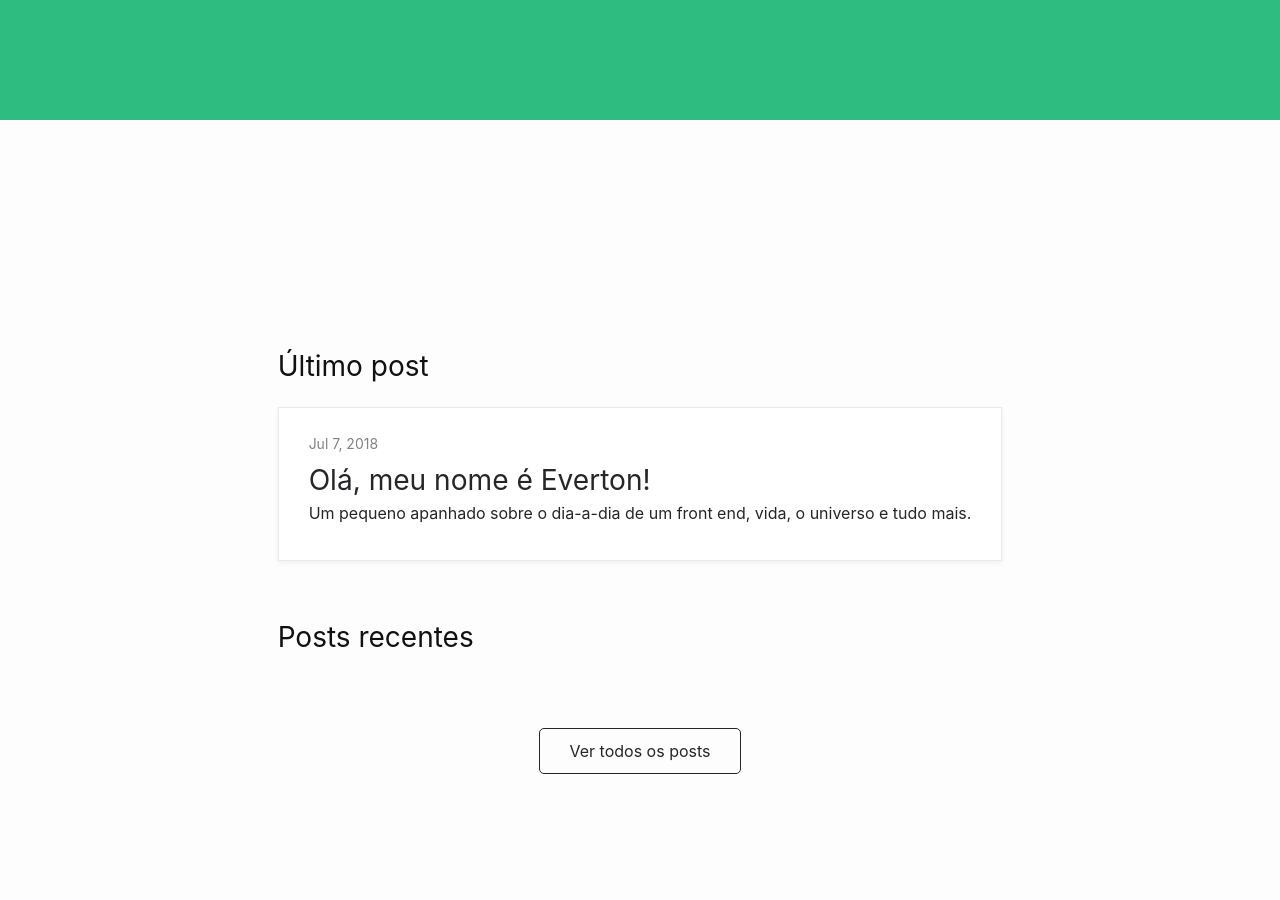
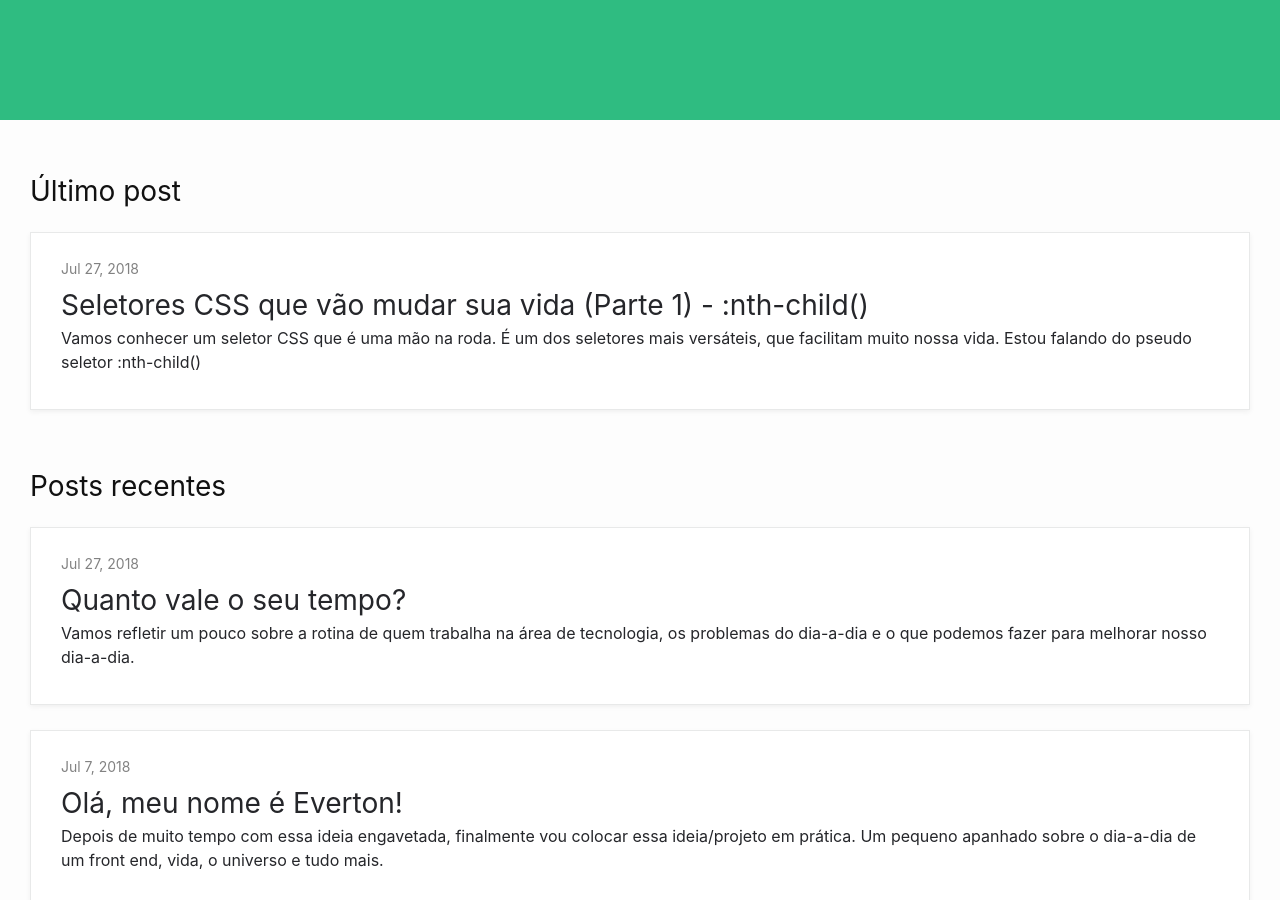
Before and after one commit to evertonstrack/blog.evertonstrack.com.br, a Jekyll site: the page built from index.md, in a window 1280 px wide and 900 px high, scrolled down 836 px. Built offline with Jekyll 4.4.1, drawn with Linux system fonts in a browser that asks for light colours; some of the changed lines change nothing that is shown.

Commit message:
2 new posts

```diff
--- a/_posts/2018-07-20-ola-meu-nome-e-everton.markdown
+++ b/_posts/2018-07-07-ola-meu-nome-e-everton.markdown
@@ -1,10 +1,11 @@
 ---
 layout: post
 title:  "Olá, meu nome é Everton!"
-description: "Um pequeno apanhado sobre o dia-a-dia de um front end, vida, o universo e tudo mais."
+description: "Depois de muito tempo com essa ideia engavetada, finalmente vou colocar essa ideia/projeto em prática. Um pequeno apanhado sobre o dia-a-dia de um front end, vida, o universo e tudo mais."
 date:   2018-07-07 13:44:09 -0300
 color: yellow
-color-code: #f3df49
+theme-color: "#f3df49"
+tags:
 image: /assets/images/evertonstrack.jpg
 ---
 
--- /dev/null
+++ b/_posts/2018-07-17-quanto-vale-o-seu-tempo.markdown
@@ -0,0 +1,109 @@
+---
+layout: post
+title:  "Quanto vale o seu tempo?"
+description: "Vamos refletir um pouco sobre a rotina de quem trabalha na área de tecnologia, os problemas do dia-a-dia e o que podemos fazer para melhorar nosso dia-a-dia."
+date:   2018-07-26 21:58:09 -0300
+bodyClass: post-life
+theme-color: "#4ABDAC"
+tags: ['life']
+image: /assets/images/evertonstrack.jpg
+---
+
+A rotina de quem trabalha na área de tecnologia é, na maioria das vezes, muito estressante. Seja pelo trabalho em si, pelos problemas do dia-a-dia, ou por todo o entorno deste trabalho.
+
+Vamos refletir um pouco sobre isso e sobre o que podemos fazer para melhorar nosso dia-a-dia.
+
+
+## **O problema**
+
+Você já deve ter pensado muitas vezes que não aguenta mais o seu trabalho, essa rotina diária, que tudo isso te estressa muito, certo?
+
+Provavelmente acertei, então vamos fazer uma pequena reflexão. Você já parou para pensar e tentar descobrir onde está e qual é o verdadeiro problema?
+
+Vejamos aqui alguns possíveis vilões:
+
+
+- Não trabalho com o que gosto;
+- Não me encaixo no modo de gestão da empresa que eu trabalho;
+- Meu salário não é compatível;
+- Só *"apago incêndios"* o tempo todo;
+
+Você já se encaixou em alguma das opções acima? Se sim, tem certeza que alguma dessas opções é o real problema?
+
+Vamos pensar aqui em algumas coisas que giram entorno do seu trabalho, mas que talvez você não tenha considerado com devida relevância:
+
+
+- Deslocamento diário;
+- Trânsito;
+- Hábitos alimentares;
+- Saúde mental/Esgotamento mental;
+
+Quero focar em alguns desses itens, pois eles podem ser grande parte do problema, ou em alguns casos, podem ser o problema.
+
+Então, finalizamos a primeira etapa, identificamos o problema.
+
+
+## **Identifiquei o problema, e agora?**
+
+Após fazer a análise do seu dia-a-dia e identificar o problema, vamos tentar resolver cada um dos itens.
+
+**Deslocamento diário e trânsito**
+
+Pode parecer óbvio, mas tente encontrar um trabalho perto de onde você mora, ou morar perto do seu trabalho. Caso nenhum dos dois seja possível, você pode tentar uma solução intermediária, como por exemplo: negociar para trabalhar remoto alguns dias.  Um ou dois dias de trabalho remoto por semana fazem uma grande diferença.
+
+O trabalho remoto ainda é um assunto delicado no Brasil, todas as experiências que tive foram um pouco frustrantes. Na maioria das situações as empresas não estão preparadas para essa modalidade, já em outros casos, seu chefe e alguns colegas de trabalho pensam que você fica sem fazer nada quando está remoto, mesmo que as suas entregas digam o contrário.
+
+Com relação ao trânsito, com as questões abordadas acima, podemos combater os 2 problemas ao mesmo tempo. Caso nenhuma delas seja possível, você pode tentar um horário alternativo. Chegar mais cedo e sair mais cedo ou chegar mais tarde e sair mais tarde pode resultar em uma melhora considerável na sua qualidade de vida, e é algo relativamente mais fácil de negociar na sua empresa.
+
+Desta forma, você consegue fugir do trânsito e por consequência diminuir seu tempo de deslocamento. Não tem mágica aqui. Tente diminuir o seu tempo de deslocamento e fuja o quanto puder do trânsito.
+
+**Hábitos Alimentares e Saúde Mental**
+
+A saúde deve ser sempre assunto recorrente na pauta, no trabalho, na vida e por isso gostaria de destacar a importância do que tanto chamamos de qualidade de vida. O seu trabalho proporciona vale-refeição e/ou vale-alimentação? Se não, uma dica seria tentar incluir mais benefícios quando estiver negociando um aumento de salário, fazendo que consiga refeições mais saudáveis, sem ter que sempre fazer lanches ou comer fast food, que além de caros, não ajudam no quesito saúde.
+
+Se você estiver buscando novas oportunidades no mercado de trabalho, também pode optar por uma empresa que ofereça um ambiente friendly, que está se tornando mais comum no Brasil, onde empresas adotam políticas para o bem estar do funcionário dentro do ambiente de trabalho, como: frutas e lanches saudáveis à disposição, ginástica laboral, pausas para espairecer e etc.
+
+Ao falar de ambiente friendly entramos também no quesito saúde mental, pois sabemos que um ambiente hostil e cheio de pressão pode muitas vezes resultar em esgotamento mental para o funcionário, por isso, procure um ambiente saudável para trabalhar e se não for possível, busque ajuda de terapeutas ou psiquiatras para acompanhar melhor sua situação.
+
+
+## **História real**
+
+O que me motivou a escrever (terminar) este post, foi ter lido um texto do [Felipe Fialho](https://www.felipefialho.com/){:target="_blank"}, no qual ele fazia [uma reflexão sobre salários, valor hora e qualidade de vida](https://www.felipefialho.com/blog/2015/uma-reflexao-sobre-salarios-valor-hora-e-qualidade-de-vida){:target="_blank"}.
+
+Este texto me fez lembrar o quão estressante era perder 3h a 3h30 diárias com deslocamento de casa até o trabalho, sem contar com o aperto do transporte público, com ônibus e trens sempre com a capacidade máxima de lotação ultrapassada.
+
+Nesta época, acordava as 6:00, para conseguir chegar no trabalho entre 7:30 e 8:00, pois assim conseguiria sair em torno de 16:30 a 17:00 para chegar às 19h na faculdade. E então, depois da aula, retornando às 23h30, para a minha "*casa de finais de semana”,* pois passava mais tempo fora do que em casa.
+
+Após chegar em casa, jantava, tomava um banho e "relaxava" por uns 30 minutos no sofá. Retornando para minhas próximas 5 horas de sono entre 00:30 e 01:00. Ou seja, além do estresse diário, ainda não conseguia ter uma noite de sono boa e com tempo para descansar.
+
+Todo esse desgaste, se refletia no meu desempenho no trabalho, na faculdade, no meu relacionamento com minha noiva (namorada na época) e principalmente na minha saúde mental e física.
+
+Foram 4 anos e meio bem complicados na minha vida: aprendi muito, não posso negar, foi a época que mais aprendi coisas novas, porém também foi também a mais desgastante. Se eu não tivesse parado um pouco para pensar em minha qualidade de vida, não sei o que poderia ter acontecido.
+
+Hoje em dia, trabalho à 15 minutos de casa. Sim, 15 minutos caminhando. E preciso admitir, isso não tem preço; minha saúde melhorou, tenho mais tempo para estudar, para ficar com minha noiva e passear com meu cachorro.
+
+
+> Trabalhar perto de casa, virou prioridade para mim. É tão importante quanto meu salário ou a empresa em si.
+
+Meu dia hoje tem quase 3 horas a mais e isso fez uma diferença absurda na minha vida.
+
+Talvez essa não seja a sua realidade, ou não incomode você o fato de ter que se deslocar por horas para o trabalho, mas caso você tenha oportunidade, tire um tempo para refletir sobre o assunto. Pense no que você poderia fazer com esse tempo que você gasta em deslocamento hoje.
+
+
+> Lembre-se que se você não se preocupar consigo mesmo, ninguém o fará.
+
+
+## É tudo sobre tempo
+
+Você já deve ter notado que o ponto chave da questão é o tempo. Ele, ao lado da saúde, são nossos bens mais preciosos. Todo o resto pode ser ajustado e recuperado, mas o tempo não volta.
+
+O recado que quero passar aqui é, pense bem como está gastando seu tempo, pois ele não volta mais.
+
+Pra quem se interessou sobre o assunto, dê uma conferida nos dois posts abaixo que abordam de uma forma bem interessante e com outro ponto de vista esse assunto:
+
+
+- [Nem React, nem VueJs. Saúde deve ser uma prioridade por Willian Justen](https://willianjusten.com.br/saude-deve-ser-a-prioridade/){:target="_blank"}
+- [Uma reflexão sobre salários, valor hora e qualidade de vida por Felipe Fialho](https://www.felipefialho.com/blog/2015/uma-reflexao-sobre-salarios-valor-hora-e-qualidade-de-vida){:target="_blank"}
+
+
+Até mais e obrigado pelos peixes.
--- /dev/null
+++ b/_posts/2018-07-26-seletores-css-nth-child.markdown
@@ -0,0 +1,115 @@
+---
+layout: post
+title:  "Seletores CSS que vão mudar sua vida (Parte 1) - :nth-child()"
+description: "Vamos conhecer um seletor CSS que é uma mão na roda. É um dos seletores mais versáteis, que facilitam muito nossa vida. Estou falando do pseudo seletor :nth-child()"
+date:   2018-07-26 21:58:09 -0300
+bodyClass: post-css
+theme-color: "#369cd6"
+tags: ['css']
+image: /assets/images/evertonstrack.jpg
+---
+
+Quem trabalha com front-end há algum tempo, sabe a mágica que pode-se fazer com CSS. Como por exemplo, pinturas incríveis como [esta aqui](https://github.com/cyanharlow/purecss-zigario){:target="_blank"}. Como eu sempre digo, **CSS é magia negra**.
+
+Mas hoje vamos abordar coisas bem mais simples, porém muito úteis para o dia-a-dia, vamos ver alguns seletores CSS que são uma mão na roda, e um dos seletores mais versáteis, que facilitam muito nosso trabalho.
+
+Vamos abordar alguns seletores CSS que podem facilitar muito nosso dia-a-dia.
+
+> **TL;DR:** Para alguns, provavelmente seja algo usado diariamente, mas para muita gente, principalmente para quem está iniciando na área, pode ter certeza que vai ajudar bastante.
+
+
+## :nth-child
+
+Esse carinha é muito útil, principalmente quando trabalhamos com listas; Podemos aplicar estilos a itens específicos facilmente, fazer as clássicas “listas zebra” (alternando as cores de linha para linha), remover/adicionar `margin` ou `padding` no último item, e tudo mais que você conseguir imaginar.
+
+Mas sua utilidade pode ir muito além disso. Vamos ver alguns exemplos:
+
+**Selecionar um item da lista**
+
+Aplicar um background diferenciado ao 5 elemento de uma lista:
+
+{% highlight css %}
+li:nth-child(4) {
+    background-color: blue;
+}
+{% endhighlight %}
+
+**Selecionar apenas os itens pares ou ímpares**
+
+Seleciona apenas os itens ímpares.
+
+{% highlight css %}
+li:nth-child(odd) {
+    background-color: blue;
+}
+{% endhighlight %}
+
+Seleciona apenas os itens pares.
+
+{% highlight css %}
+li:nth-child(even) {
+    background-color: blue;
+}
+{% endhighlight %}
+
+
+**Selecionar elementos múltiplos de 3**
+
+{% highlight css %}
+li:nth-child(3n+3){
+    background-color: blue;
+}
+{% endhighlight %}
+
+Pode ser muito útil quando precisamos remover a margin do último (ou primeiro) item de cada linha da lista.
+
+**Selecionar os primeiros 4 itens de uma lista**
+
+Esse é bem bacana para quando precisamos destacar alguns elementos da lista. Imagine o cenário onde temos uma listagem, e os 2 primeiros itens devem ser destaques, com  tamanhos e/ou cores diferenciadas.
+
+{% highlight css %}
+li {
+    width: 33.33%;
+    background-color: gray;
+}
+li:nth-child(-n+2){
+    width: 50%;
+    background-color: blue;
+}
+{% endhighlight %}
+
+Também podemos usar a lógica inversa, e selecionar todos os elementos, com exceção dos 4 primeiros.
+
+{% highlight css %}
+li:nth-child(n+2){
+    background-color: gray;
+}
+{% endhighlight %}
+
+**Selecionar o último item da lista**
+
+Seleciona sempre o último item da lista, independente do número de itens que ela contenha.
+
+{% highlight css %}
+li:last-child {
+    background-color: blue;
+}
+{% endhighlight %}
+
+**Selecionar o penúltimo elemento da lista**
+
+No exemplo abaixo, selecionou o 4º item, pois havia 5 na lista, mas se existissem 10, ele selecionaria o 9º item.
+
+{% highlight css %}
+li:nth-last-child(2) {
+    background-color: blue;
+}
+{% endhighlight %}
+
+O `:nth-child` é um seletor que eu gosto bastante, pois ele facilita muito a vida e ainda ajuda a escrever menos regras e ter o mesmo resultado.
+
+Quer fazer uns testes rápidos, [aqui](https://css-tricks.com/examples/nth-child-tester/){:target="_blank"} consegue testar esses seletores e ver o resultado na hora.
+
+Então, bora aplicar esses seletores no próximo projeto?
+
+Até mais e obrigado pelos peixes.
```
